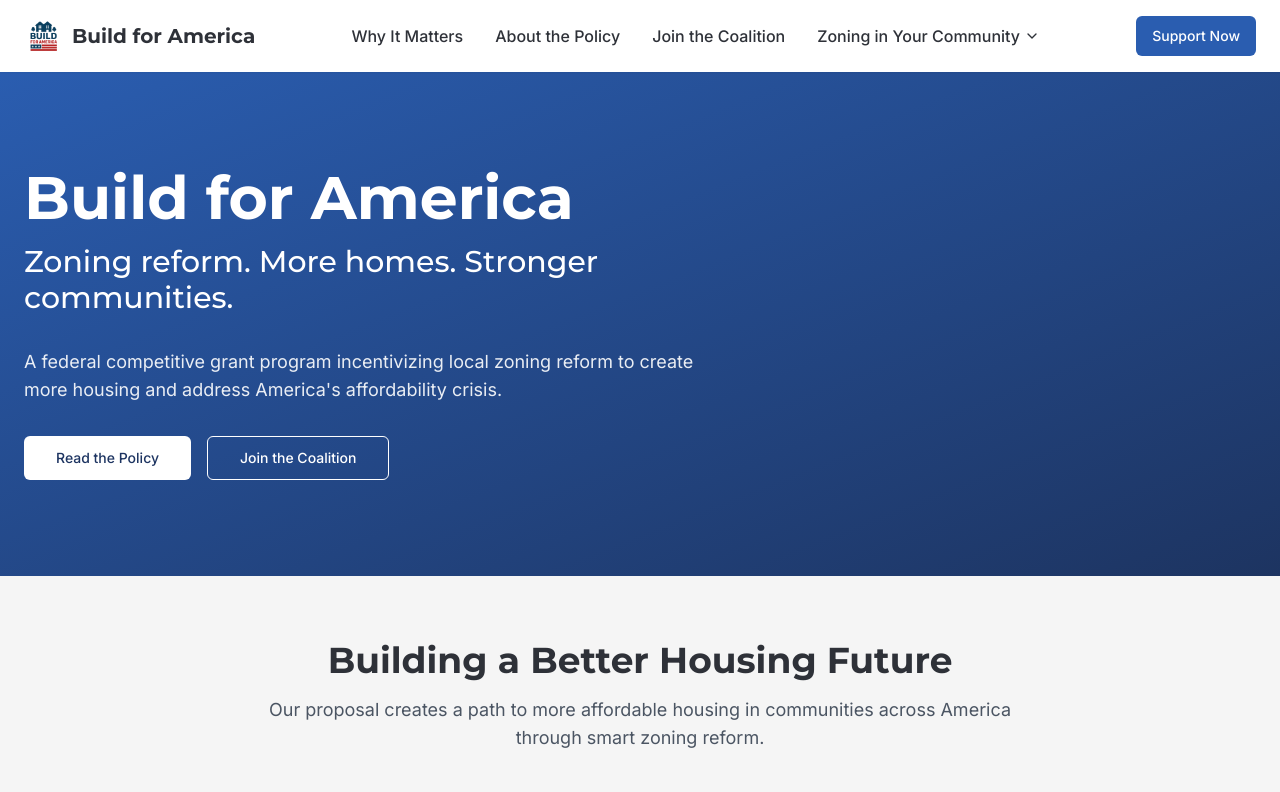
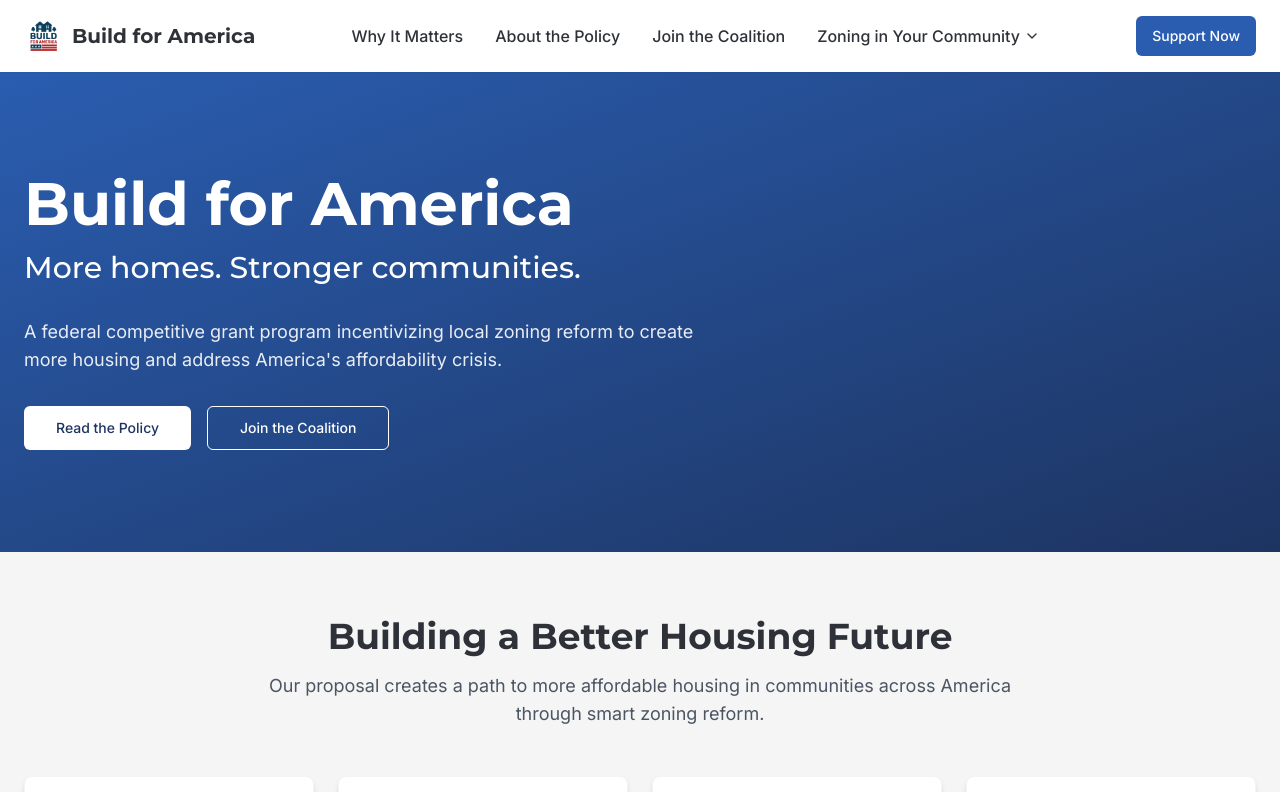
Before and after one commit to PBPL41/pbpl41.github.io, a React (Vite) app: page / in a window 1280 px wide. Shown: the top 792 px of the page. Built offline with nearby package versions, Linux system fonts and the light colour scheme.

Commit message:
Visual edit in Lovable
Edited UI in Lovable

```diff
--- a/src/pages/Home.tsx
+++ b/src/pages/Home.tsx
@@ -13,9 +13,7 @@ const Home = () => {
             <h1 className="text-4xl sm:text-5xl md:text-6xl font-bold mb-4 animate-fade-in">
               Build for America
             </h1>
-            <p className="text-xl sm:text-2xl md:text-3xl mb-8 font-heading font-medium">
-              Zoning reform. More homes. Stronger communities.
-            </p>
+            <p className="text-xl sm:text-2xl md:text-3xl mb-8 font-heading font-medium">More homes. Stronger communities.</p>
             <p className="text-lg opacity-90 mb-8 max-w-2xl">
               A federal competitive grant program incentivizing local zoning reform to create more housing and address America's affordability crisis.
             </p>
```
